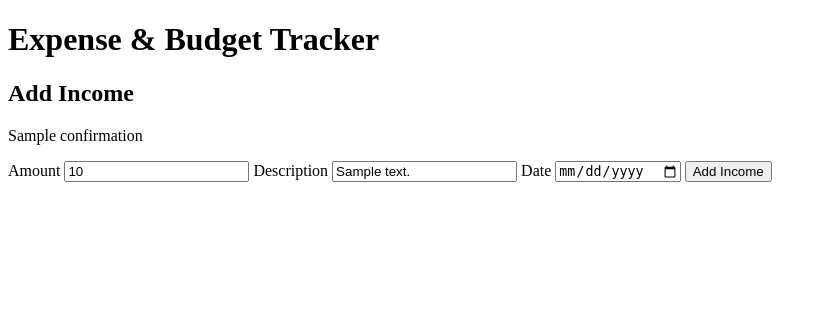
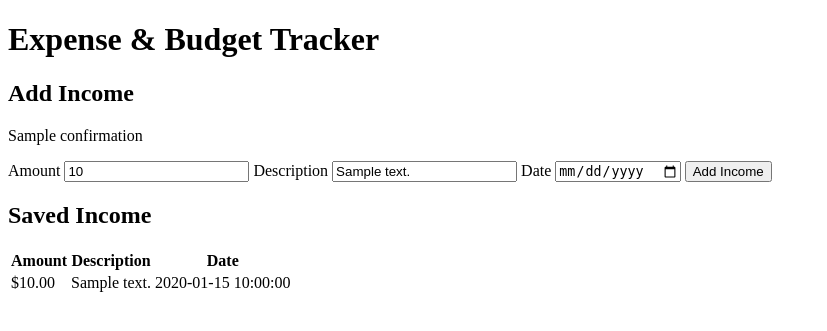
Before and after one commit to annalena-project/expense-budget-tracker, a Flask app: template templates/index.html in a window 1280 px wide. Shown: the top 331 px of the page, without its empty margins (0-827 px from the left). Run offline with Flask 3, Linux system fonts and the light colour scheme; the template is opened without the code that fills it: most values are stand-ins (such as "Sample title", 1, 10 or a date in 2020).

Commit message:
Display saved income entries in an HTML table with an empty-state message

```diff
--- a/app.py
+++ b/app.py
@@ -54,4 +54,5 @@ def home():
         errors=errors,
         confirmation=confirmation,
         form_values=form_values,
+        income_entries=income_entries,
     )
--- a/templates/index.html
+++ b/templates/index.html
@@ -54,6 +54,30 @@
 
             <button type="submit">Add Income</button>
         </form>
+
+        <h2>Saved Income</h2>
+        {% if income_entries %}
+            <table>
+                <thead>
+                    <tr>
+                        <th>Amount</th>
+                        <th>Description</th>
+                        <th>Date</th>
+                    </tr>
+                </thead>
+                <tbody>
+                    {% for entry in income_entries %}
+                        <tr>
+                            <td>${{ "%.2f"|format(entry.amount) }}</td>
+                            <td>{{ entry.description }}</td>
+                            <td>{{ entry.date }}</td>
+                        </tr>
+                    {% endfor %}
+                </tbody>
+            </table>
+        {% else %}
+            <p>No income entries have been added yet.</p>
+        {% endif %}
     </main>
 </body>
 </html>
```
